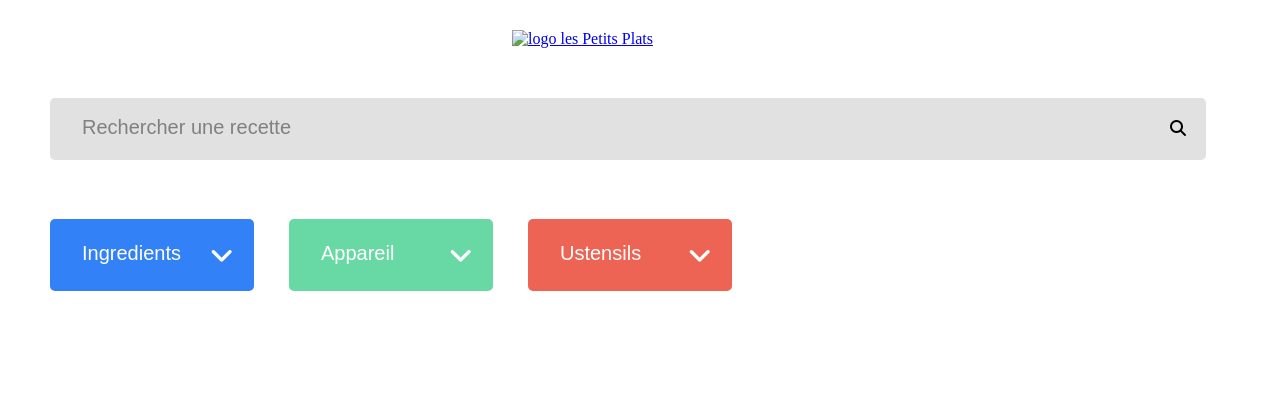
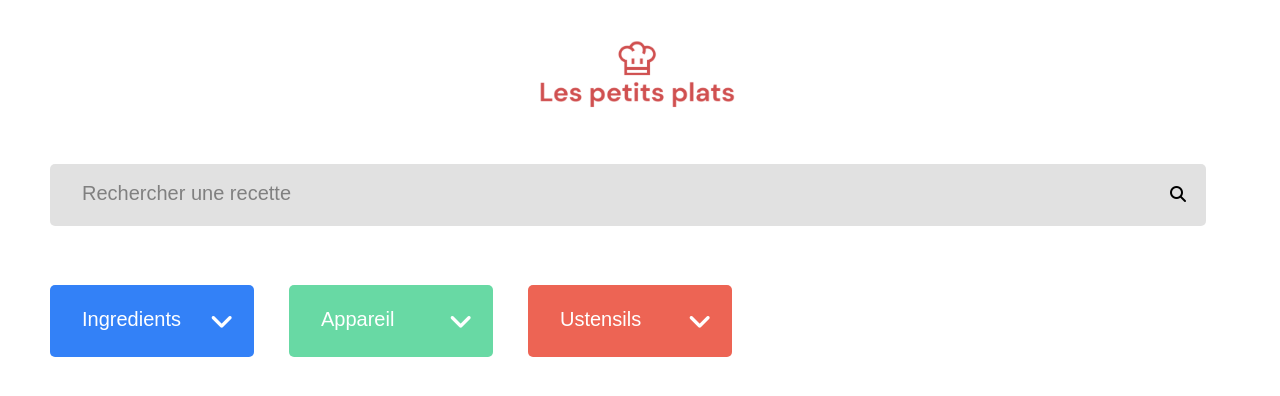
Before and after one commit to oubenali-mohamed/les_petits_plats_p7, a plain HTML site: page index.html in a window 1280 px wide. Drawn offline with Linux system fonts and the light colour scheme; the site is published under a folder, as on GitHub Pages, so addresses that start at the root find nothing.

Commit message:
modification du chemin pour accéder au images dans github pages

```diff
--- a/index.html
+++ b/index.html
@@ -15,7 +15,7 @@
     <div class="bloc_page">
       <header>
         <a href="index.html">
-          <img src="/images/logo.png" alt="logo les Petits Plats" class="logo"
+          <img src="images/logo.png" alt="logo les Petits Plats" class="logo"
         /></a>
       </header>
       <main class="main">
```
